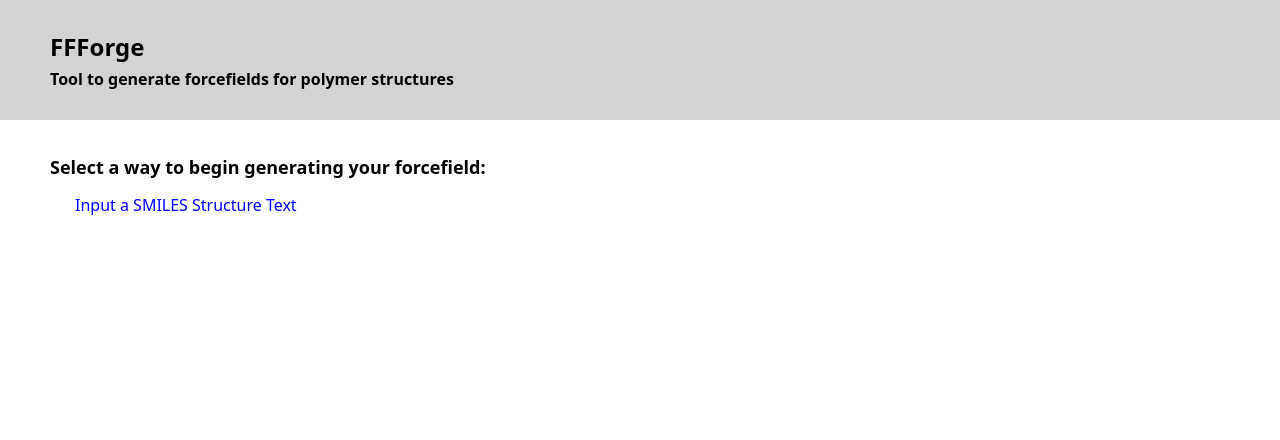
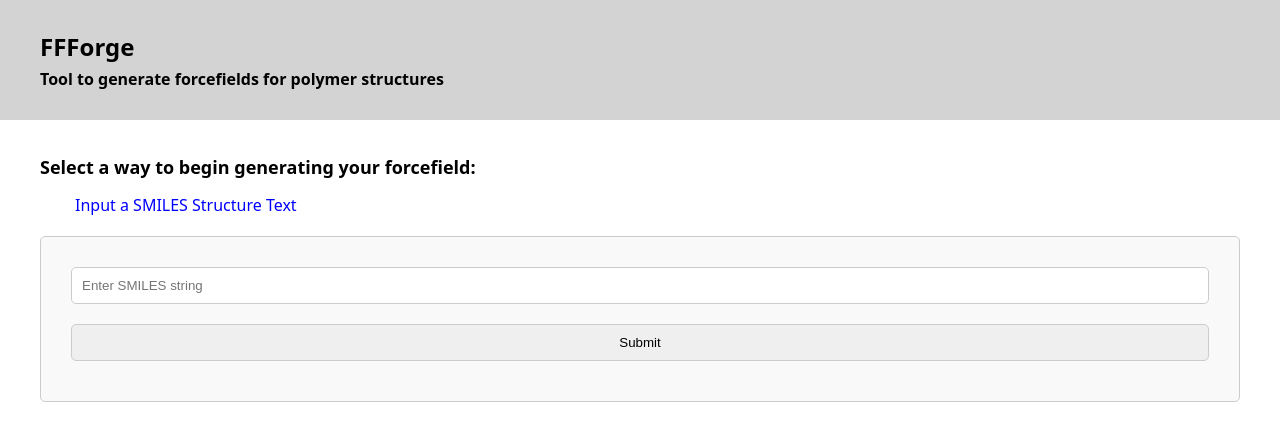
Before and after one commit to beneenfune/FFForge, a Next.js app in the folder frontend/: page /text-input in a window 1280 px wide. Shown: the top 440 px of the page. Built offline with nearby package versions, Linux system fonts and the light colour scheme; no server answers.

Commit message:
made smilesform for text input option

```diff
--- /dev/null
+++ b/frontend/app/text-input/SMILEForm.js
@@ -0,0 +1,104 @@
+/*
+Form for SMILE Submission
+*/
+import { useState } from "react";
+import styles from '../../styles/Landing.module.css';
+import axios from 'axios';
+
+const SMILESForm = () => {
+    // Create state
+    const [smilesString, setSmilesString] = useState("")
+    const [filePath, setFilePath] = useState('')
+
+    // Use axios to handle multiple objects including files
+    function handleSubmit(event) {
+        event.preventDefault();
+
+        const url = process.env.NEXT_PUBLIC_BASE_URL + '/api/text-input';
+        const formData = new FormData();
+        formData.append('smilesString', smilesString);
+
+        // Log the formData entries
+        for (let pair of formData.entries()) {
+            console.log(pair[0] + ': ' + pair[1]);
+        }
+
+        const config = {
+            headers: {
+                'content-type': 'multipart/form-data',
+            },
+        };
+
+        // Send request to API and handle response
+        axios.post(url, formData, config)
+            .then((response) => {
+
+                // Handle success
+                if (response.status >= 200 && response.status < 300) {
+                    const file_path = response.data.filePath;
+                    setFilePath(file_path);  // Set the file path in the state
+                    console.log(response.data.filePath);
+                } else {
+                    // Handle error if status code is not in the range of 2xx
+                    throw new Error(`HTTP error: ${response.status}`);
+                }
+            })
+            .catch((error) => {
+                console.error("Error uploading SMILES string: ", error);
+            });
+    }
+
+    // Function to handle file download
+    const handleDownload = () => {
+        axios({
+            url: filePath, // Use the zipPath from the state
+            method: 'GET',
+            responseType: 'blob', // important
+        }).then((response) => {
+            // create file link in browser's memory
+            const href = URL.createObjectURL(response.data);
+
+            // create "a" HTML element with href to file & click
+            const link = document.createElement('a');
+            link.href = href;
+            link.setAttribute('download', 'file.txt'); // or any other extension
+            document.body.appendChild(link);
+            link.click();
+
+            // clean up "a" element & remove ObjectURL
+            if (document.body.contains(link)) {
+                document.body.removeChild(link);
+            }
+            URL.revokeObjectURL(href);
+        });
+    };
+
+    return (
+        <form className={styles.create} onSubmit={handleSubmit}>
+            {/* Input field for SMILES string */}
+            <input
+                type="text"
+                placeholder="Enter SMILES string"
+                onChange={(e) => setSmilesString(e.target.value)}
+                value={smilesString}
+                required
+            />
+
+            {/* Submit button */}
+            <div>
+                <input type="submit" value="Submit" />
+            </div>
+
+            {/* Download button, shown only when zipPath is available */}
+            {filePath && (
+                <div>
+                    <button type="button" onClick={handleDownload}>
+                        Download File
+                    </button>
+                </div>
+            )}
+        </form>
+    );
+}
+
+export default SMILESForm;
--- a/frontend/app/text-input/page.js
+++ b/frontend/app/text-input/page.js
@@ -4,9 +4,12 @@ import { useEffect, useState } from 'react'
 import { useNavigation } from '../../utils/navigation';
 import styles from '../../styles/Landing.module.css';
 import MainComponent from '../../components/MainComponent';
+import SMILESForm from './SMILEForm';
 
 
 export default function TextInput() {
+
+  // Create states
     const [message, setMessage] = useState("");
     const [loading, setLoading] = useState(true);
     const [structureText, setStructureText] = useState("")
@@ -36,6 +39,8 @@ export default function TextInput() {
           <div className={styles.content}>
             <h3 className={styles.heading3}>Select a way to begin generating your forcefield:</h3>
             <p><button onClick={navigateToTextInput} className={styles.clickedLink}>Input a SMILES Structure Text</button></p>
+            <SMILESForm />
+
           </div>
         </div>
       );
--- a/frontend/styles/Landing.module.css
+++ b/frontend/styles/Landing.module.css
@@ -13,7 +13,7 @@
 .heading3 {
     font-size: 18px;
     margin: 15px 0;
-    margin-left: 30px;
+    margin-left: 20px;
 }
 
 .link {
@@ -38,3 +38,26 @@
     cursor: pointer;
     font-family: system-ui;
 }
+
+.create {
+    margin: 20px;
+    padding: 20px;
+    border: 1px solid #ccc;
+    border-radius: 5px;
+    background-color: #f9f9f9;
+}
+
+.create input[type="text"],
+.create input[type="number"],
+.create input[type="file"],
+.create input[type="submit"],
+.create button {
+    display: block;
+    width: calc(100% - 20px);
+    margin: 10px 0 20px 10px;
+    margin-bottom: 20px;
+    padding: 10px;
+    border: 1px solid #ccc;
+    border-radius: 5px;
+    box-sizing: border-box;
+}
--- a/frontend/styles/MainComponent.module.css
+++ b/frontend/styles/MainComponent.module.css
@@ -8,11 +8,11 @@
 .heading1 {
     margin: 0;
     font-size: 24px;
-    margin-left: 20px; /* Adjust this value as needed to match indentation */
+    margin-left: 10px; /* Adjust this value as needed to match indentation */
 }
 
 .heading2 {
     margin: 5px 0 0;
     font-size: 16px;
-    margin-left: 20px; /* Adjust this value as needed to match indentation */
+    margin-left: 10px; /* Adjust this value as needed to match indentation */
 }
```
